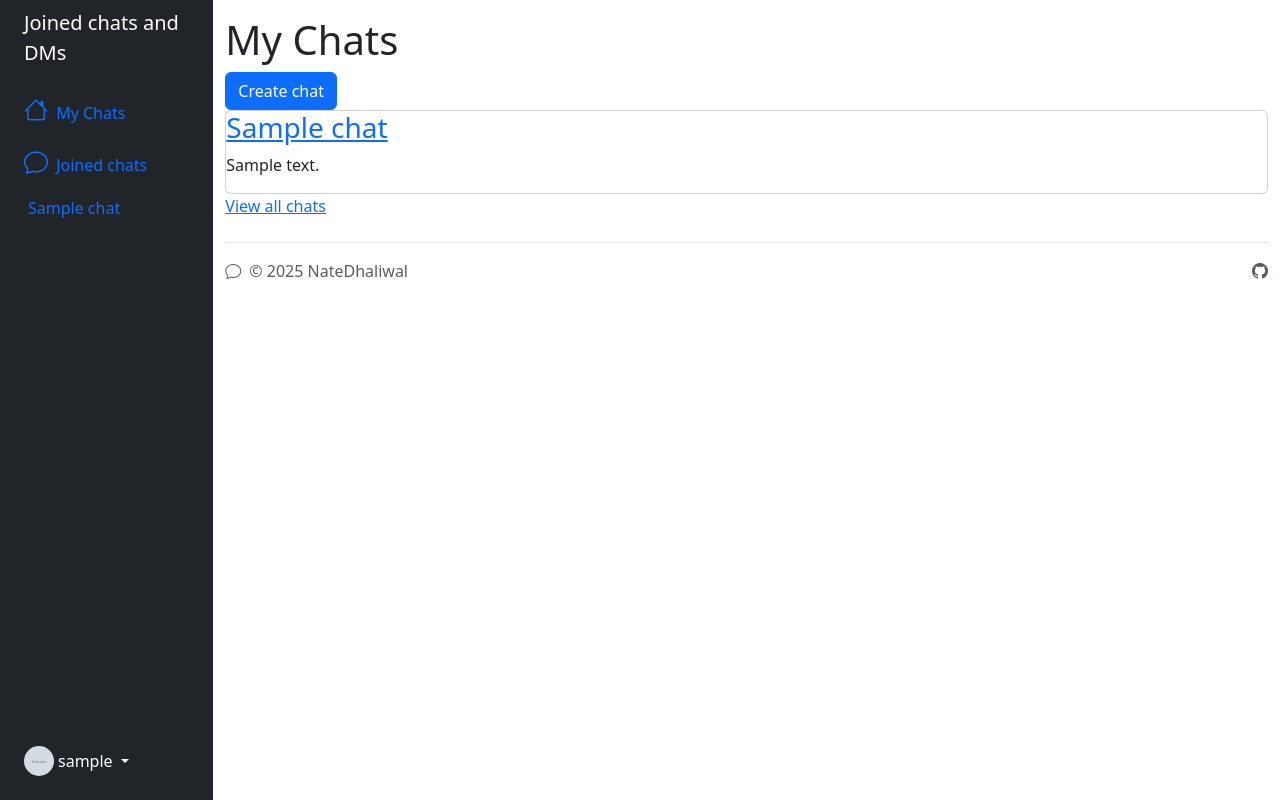
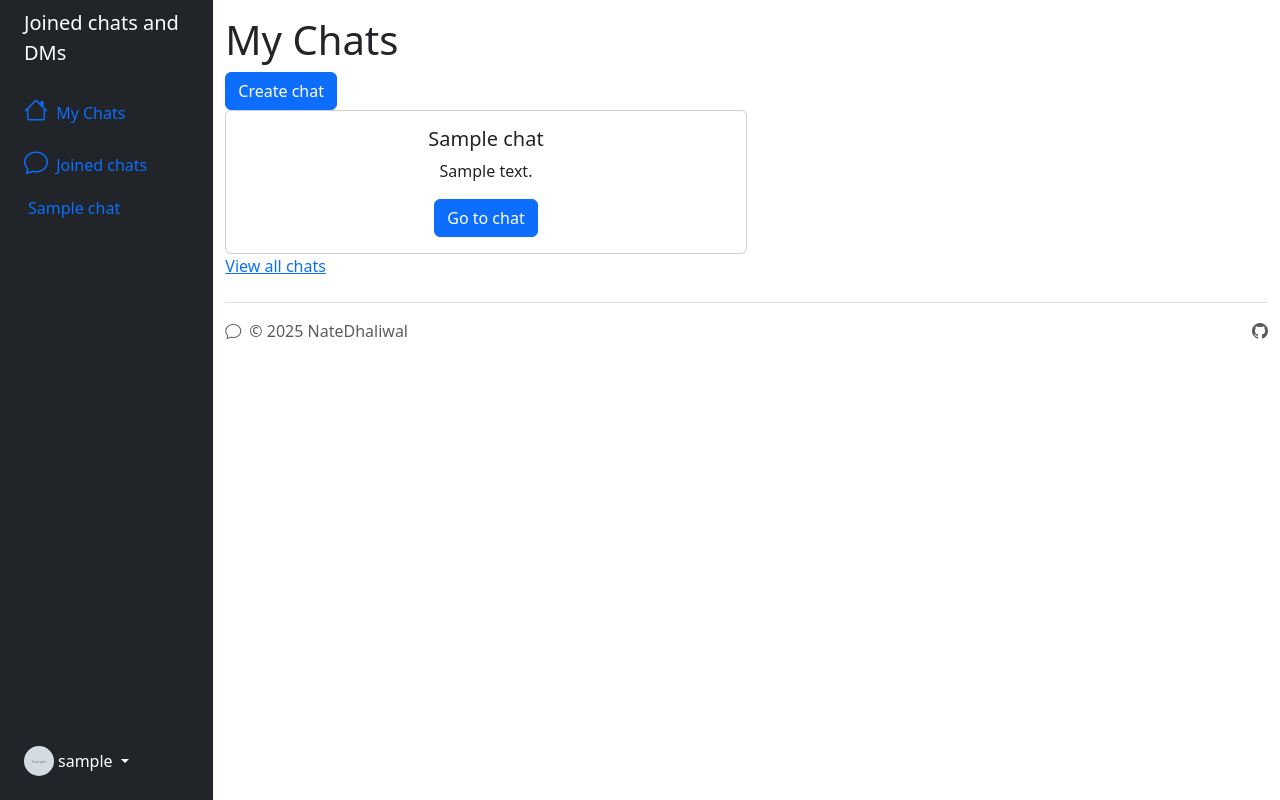
Before and after one commit to NateDhaliwal/Chatroom-Flask, a Flask app: page /chats/my in a window 1280 px wide. Run offline with Flask 3, Linux system fonts and the light colour scheme; a user stored in the database is signed in; tables that the repository leaves empty hold one stand-in row (values such as "Sample post"); grey boxes marked "Sample" are stand-in pictures; some libraries are stand-ins or nearby versions.

Commit message:
Update so that cards display for joined_chats everywhere, and that they are correctly added

```diff
--- a/templates/base.html
+++ b/templates/base.html
@@ -76,8 +76,8 @@
                   id="submenu1"
                   data-bs-parent="#menu"
                 >
-                  {% if joined_chats and len(joined_chats) > 0 %} {% for chat in
-                  joined_chats %}
+                  {% if joined_chats and (joined_chats | length) > 0 %} {% for
+                  chat in joined_chats %}
                   <li class="w-100">
                     <a
                       href="{{ url_for('chats_main.chat_page', chat_name=chat.chat_name)}}"
--- a/views/chats_all/__init__.py
+++ b/views/chats_all/__init__.py
@@ -15,7 +15,7 @@ chats_all = Blueprint(
 def my_chats():
   form = CreateChatForm()
 
-  return render_template("my_chats/my_chats.html", len=len, form=form)
+  return render_template("my_chats/my_chats.html", form=form)
 
 @chats_all.route("/chats/all")
 @login_required
@@ -23,6 +23,5 @@ def all_chats():
   all_chats_list = Chat.query.all()
   return render_template(
     "all_chats/all_chats.html",
-    len=len,
     all_chats_list=all_chats_list
   )
--- a/views/chats_all/templates/all_chats/all_chats.html
+++ b/views/chats_all/templates/all_chats/all_chats.html
@@ -2,7 +2,7 @@
 content %}
 
 <h1>All chats</h1>
-{% if len(all_chats_list) > 0 %}
+{% if (all_chats_list | length) > 0 %}
 <div id="all-chats">
   {% for chat in all_chats_list %}
   <div class="card" style="width: 50%">
--- a/views/chats_all/templates/my_chats/my_chats.html
+++ b/views/chats_all/templates/my_chats/my_chats.html
@@ -48,18 +48,23 @@ content %}
 
 <br />
 
-{% if len(joined_chats) > 0 %}
+{% if (joined_chats | length) > 0 %}
 <div id="joined-chats">
-  {% for joined_chat in joined_chats %}
-  <div class="card" id="chat">
-    <h3 class="chat_name">
+  {% for chat in joined_chats %}
+  <div class="card" style="width: 50%">
+    <div class="card-body text-center">
+      <h5 class="card-title">{{ chat.chat_name }}</h5>
+
+      <p class="card-text">
+        {% if chat.chat_description %} {% if (chat.chat_description | length) >
+        100 %} {{ chat.chat_description[:100] }}... {% else %} {{
+        chat.chat_description }} {% endif %} {% endif %}
+      </p>
       <a
-        href="{{ url_for('chats_main.chat_page', chat_name=joined_chat.chat_name)}}"
+        href="{{ url_for('chats_main.chat_page', chat_name=chat.chat_name) }}"
+        class="btn btn-primary"
+        >Go to chat</a
       >
-        {{ joined_chat.chat_name }}
-      </a>
-    </h3>
-    <p class="chat_description">{{ joined_chat.chat_description }}</p>
     </div>
     {% endfor %}
   </div>
@@ -74,3 +79,4 @@ content %}
   </p>
 
   {% endblock %}
+</div>
--- a/views/chats_main/__init__.py
+++ b/views/chats_main/__init__.py
@@ -21,7 +21,7 @@ def create_chat():
     # Fetch form fields
     chat_name = form.name.data
     chat_description = form.description.data
-    chat_owner = current_user.username
+    chat_owner_id = current_user.id
 
     chat_id = len(Chat.query.all()) + 1
     # Create chat
@@ -29,7 +29,7 @@ def create_chat():
       id=chat_id,
       chat_name=chat_name,
       chat_description=chat_description,
-      chat_owner=chat_owner
+      chat_owner=chat_owner_id
     )
 
     db.session.add(new_chat)
@@ -40,7 +40,7 @@ def create_chat():
     new_member = ChatMember(
       id=chat_member_id,
       chat_id=chat_id,
-      username=chat_owner
+      user_id=chat_owner_id
     )
 
     db.session.add(new_member)
```
Lines whose indentation alone changed are shown as unchanged.
